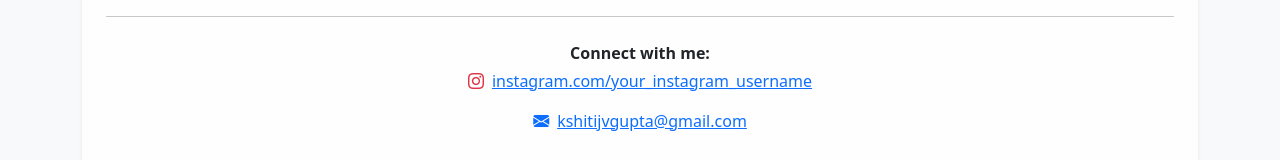
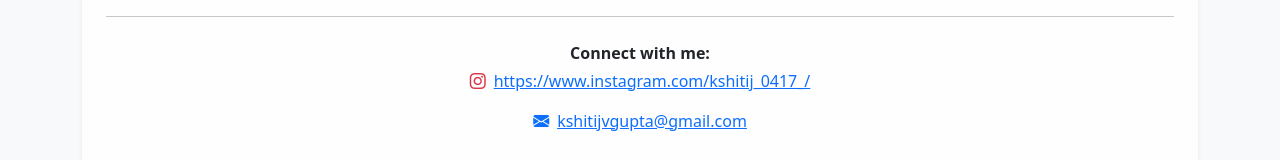
Before and after one commit to KshitijGupta07/Blog-Application, a Next.js app: page /help in a window 1280 px wide. Shown: the part 290-450 px from the top of the page. Built offline with nearby package versions, Linux system fonts and the light colour scheme; no server answers.

Commit message:
Update page.tsx

```diff
--- a/app/help/page.tsx
+++ b/app/help/page.tsx
@@ -16,7 +16,7 @@ export default function HelpPage() {
       <hr className="my-4" />
       <div>
         <p className="mb-1 fw-semibold">Connect with me:</p>
-        <p><i className="bi bi-instagram text-danger me-2" /><Link href="https://www.instagram.com/kshitij_0417_/" target="_blank">instagram.com/your_instagram_username</Link></p>
+        <p><i className="bi bi-instagram text-danger me-2" /><Link href="https://www.instagram.com/kshitij_0417_/" target="_blank">https://www.instagram.com/kshitij_0417_/</Link></p>
         <p><i className="bi bi-envelope-fill text-primary me-2" /><a href="mailto:kshitijvgupta@gmail.com">kshitijvgupta@gmail.com</a></p>
       </div>
     </div>
```
